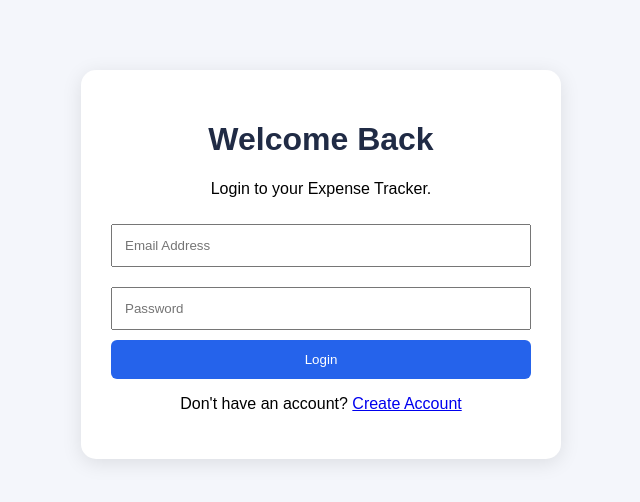
After one commit to santoshshettimani/ExpenseTracker, a Flask app: page /login in a window 1280 px wide. The commit adds this page. Shown: the top 502 px of the page, without its empty margins (319-959 px from the left). Run offline with Flask 3, Linux system fonts and the light colour scheme.

Commit message:
Add individual user login and registration

```diff
--- a/app.py
+++ b/app.py
@@ -1,11 +1,36 @@
 
-from flask import Flask, render_template, request, redirect
+import os
 import sqlite3
+from functools import wraps
+
+from flask import (
+    Flask, render_template, request, redirect,
+    session, url_for
+)
+from werkzeug.security import generate_password_hash, check_password_hash
 
 app = Flask(__name__)
+app.secret_key = os.environ.get("SECRET_KEY", "change-this-secret-key")
+
+
+def get_db():
+    conn = sqlite3.connect("expenses.db")
+    conn.row_factory = sqlite3.Row
+    return conn
+
 
 def create_database():
-    conn = sqlite3.connect("expenses.db")
+    conn = get_db()
+
+    conn.execute("""
+        CREATE TABLE IF NOT EXISTS users (
+            id INTEGER PRIMARY KEY AUTOINCREMENT,
+            name TEXT NOT NULL,
+            email TEXT NOT NULL UNIQUE,
+            password TEXT NOT NULL
+        )
+    """)
+
     conn.execute("""
         CREATE TABLE IF NOT EXISTS expenses (
             id INTEGER PRIMARY KEY AUTOINCREMENT,
@@ -15,36 +40,131 @@ def create_database():
             type TEXT NOT NULL
         )
     """)
+
+    # Add user_id to existing databases if it does not exist.
+    columns = [
+        row["name"]
+        for row in conn.execute("PRAGMA table_info(expenses)").fetchall()
+    ]
+
+    if "user_id" not in columns:
+        conn.execute("ALTER TABLE expenses ADD COLUMN user_id INTEGER")
+
     conn.commit()
     conn.close()
+
+
 create_database()
 
+
+def login_required(route):
+    @wraps(route)
+    def wrapper(*args, **kwargs):
+        if "user_id" not in session:
+            return redirect(url_for("login"))
+        return route(*args, **kwargs)
+    return wrapper
+
+
+@app.route("/register", methods=["GET", "POST"])
+def register():
+    error = None
+
+    if request.method == "POST":
+        name = request.form.get("name", "").strip()
+        email = request.form.get("email", "").strip().lower()
+        password = request.form.get("password", "")
+
+        if not name or not email or not password:
+            error = "Please fill in all fields."
+        elif len(password) < 8:
+            error = "Password must contain at least 8 characters."
+        else:
+            conn = get_db()
+            try:
+                conn.execute(
+                    "INSERT INTO users (name, email, password) VALUES (?, ?, ?)",
+                    (name, email, generate_password_hash(password))
+                )
+                conn.commit()
+                user = conn.execute(
+                    "SELECT id, name FROM users WHERE email = ?", (email,)
+                ).fetchone()
+
+                session.clear()
+                session["user_id"] = user["id"]
+                session["user_name"] = user["name"]
+
+                return redirect(url_for("home"))
+
+            except sqlite3.IntegrityError:
+                error = "An account with this email already exists."
+            finally:
+                conn.close()
+
+    return render_template("register.html", error=error)
+
+
+@app.route("/login", methods=["GET", "POST"])
+def login():
+    error = None
+
+    if request.method == "POST":
+        email = request.form.get("email", "").strip().lower()
+        password = request.form.get("password", "")
+
+        conn = get_db()
+        user = conn.execute(
+            "SELECT * FROM users WHERE email = ?", (email,)
+        ).fetchone()
+        conn.close()
+
+        if user and check_password_hash(user["password"], password):
+            session.clear()
+            session["user_id"] = user["id"]
+            session["user_name"] = user["name"]
+            return redirect(url_for("home"))
+
+        error = "Invalid email or password."
+
+    return render_template("login.html", error=error)
+
+
+@app.route("/logout")
+def logout():
+    session.clear()
+    return redirect(url_for("login"))
+
+
 @app.route("/")
+@login_required
 def home():
-    conn = sqlite3.connect("expenses.db")
-    conn.row_factory = sqlite3.Row
+    conn = get_db()
+    user_id = session["user_id"]
 
     expenses = conn.execute(
-        "SELECT * FROM expenses ORDER BY id DESC"
+        "SELECT * FROM expenses WHERE user_id = ? ORDER BY id DESC",
+        (user_id,)
     ).fetchall()
 
     income = conn.execute(
-        "SELECT SUM(amount) FROM expenses WHERE type='Income'"
+        "SELECT SUM(amount) FROM expenses WHERE user_id = ? AND type = 'Income'",
+        (user_id,)
     ).fetchone()[0] or 0
 
     expense = conn.execute(
-        "SELECT SUM(amount) FROM expenses WHERE type='Expense'"
+        "SELECT SUM(amount) FROM expenses WHERE user_id = ? AND type = 'Expense'",
+        (user_id,)
     ).fetchone()[0] or 0
 
     category_data = conn.execute("""
         SELECT category, SUM(amount) AS total
         FROM expenses
-        WHERE type = 'Expense'
+        WHERE user_id = ? AND type = 'Expense'
         GROUP BY category
-    """).fetchall()
+    """, (user_id,)).fetchall()
 
     category_data = [dict(row) for row in category_data]
-
     conn.close()
 
     balance = income - expense
@@ -55,35 +175,55 @@ def home():
         income=income,
         expense=expense,
         balance=balance,
-        category_data=category_data
+        category_data=category_data,
+        user_name=session.get("user_name")
     )
 
+
 @app.route("/add", methods=["POST"])
+@login_required
 def add():
-    title = request.form["title"]
-    amount = float(request.form["amount"])
-    category = request.form["category"]
-    transaction_type = request.form["type"]
+    title = request.form.get("title", "").strip()
+    category = request.form.get("category", "").strip()
+    transaction_type = request.form.get("type", "")
 
-    conn = sqlite3.connect("expenses.db")
+    try:
+        amount = float(request.form.get("amount", 0))
+    except ValueError:
+        return redirect(url_for("home"))
+
+    if not title or not category or amount <= 0:
+        return redirect(url_for("home"))
+
+    if transaction_type not in ["Income", "Expense"]:
+        return redirect(url_for("home"))
+
+    conn = get_db()
     conn.execute(
-        "INSERT INTO expenses (title, amount, category, type) VALUES (?, ?, ?, ?)",
-        (title, amount, category, transaction_type)
+        """INSERT INTO expenses
+        (title, amount, category, type, user_id)
+        VALUES (?, ?, ?, ?, ?)""",
+        (title, amount, category, transaction_type, session["user_id"])
     )
     conn.commit()
     conn.close()
 
-    return redirect("/")
+    return redirect(url_for("home"))
 
-@app.route("/delete/<int:id>")
+
+@app.route("/delete/<int:id>", methods=["POST"])
+@login_required
 def delete(id):
-    conn = sqlite3.connect("expenses.db")
-    conn.execute("DELETE FROM expenses WHERE id=?", (id,))
+    conn = get_db()
+    conn.execute(
+        "DELETE FROM expenses WHERE id = ? AND user_id = ?",
+        (id, session["user_id"])
+    )
     conn.commit()
     conn.close()
 
-    return redirect("/")
+    return redirect(url_for("home"))
+
 
 if __name__ == "__main__":
-    create_database()
     app.run(debug=True)
--- a/requirements.txt
+++ b/requirements.txt
@@ -1,2 +1,3 @@
 Flask
 gunicorn
+Werkzeug
--- /dev/null
+++ b/templates/login.html
@@ -0,0 +1,60 @@
+
+<!DOCTYPE html>
+<html lang="en">
+<head>
+    <meta charset="UTF-8">
+    <meta name="viewport" content="width=device-width, initial-scale=1.0">
+    <title>Login | Expense Tracker</title>
+    <link rel="stylesheet" href="{{ url_for('static', filename='style.css') }}">
+    <style>
+        .auth-container {
+            max-width: 420px;
+            margin: 70px auto;
+            padding: 30px;
+            background: white;
+            border-radius: 15px;
+            box-shadow: 0 4px 20px rgba(0,0,0,0.1);
+        }
+        .auth-container h1 { text-align: center; }
+        .auth-container input {
+            width: 100%;
+            padding: 12px;
+            margin: 10px 0;
+            box-sizing: border-box;
+        }
+        .auth-container button {
+            width: 100%;
+            padding: 12px;
+            background: #2563eb;
+            color: white;
+            border: none;
+            border-radius: 6px;
+            cursor: pointer;
+        }
+        .auth-container p { text-align: center; }
+        .error { color: red; text-align: center; }
+    </style>
+</head>
+<body>
+    <div class="auth-container">
+        <h1>Welcome Back</h1>
+        <p>Login to your Expense Tracker.</p>
+
+        {% if error %}
+            <p class="error">{{ error }}</p>
+        {% endif %}
+
+        <form method="POST">
+            <input type="email" name="email"
+                   placeholder="Email Address" required>
+            <input type="password" name="password"
+                   placeholder="Password" required>
+            <button type="submit">Login</button>
+        </form>
+
+        <p>Don't have an account?
+            <a href="{{ url_for('register') }}">Create Account</a>
+        </p>
+    </div>
+</body>
+</html>
```
Also changed, not shown: templates/index.html (+18 -15 lines), templates/register.html (added, +61 -0 lines).
